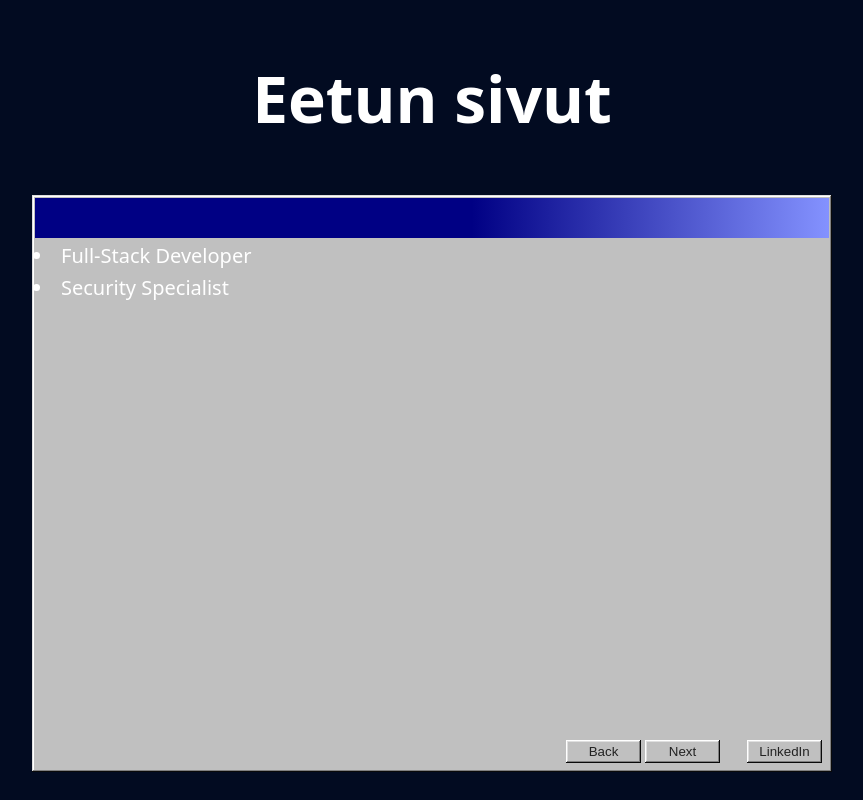
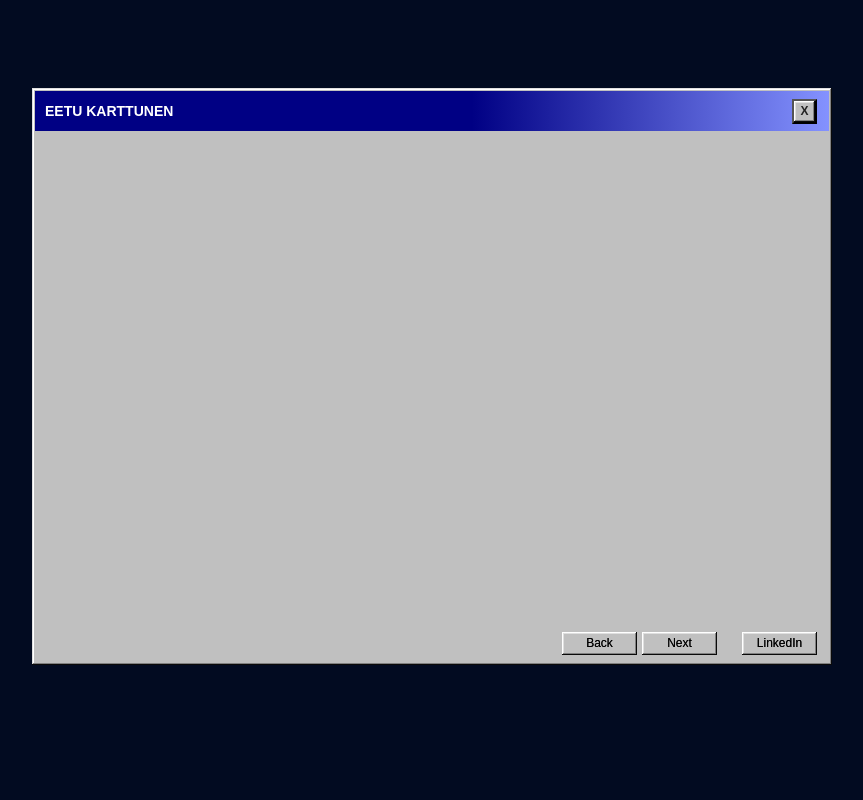
Before and after one commit to eetukarttunen/eetu, an Astro site: page / in a window 1280 px wide. Shown: the whole page, without its empty margins (208-1071 px from the left). Built offline with nearby package versions, Linux system fonts and the light colour scheme; Astro itself is replaced by a stand-in of ours.

Commit message:
Added x-button to exit and added links with win95 styling

```diff
--- /dev/null
+++ b/src/components/Footer.astro
@@ -0,0 +1,17 @@
+<div class="footer">
+	juu
+</div>
+<style>
+.footer {
+    width: 100%;
+    height: 32px;
+    display: flex;
+    border: 5px solid red;
+    flex-direction: column;
+    justify-content: center;
+    align-items: center;
+    padding: 12px;
+    background-color: var(#848484);
+    z-index: 9999;
+}
+</style>
--- a/src/components/Window.astro
+++ b/src/components/Window.astro
@@ -6,15 +6,15 @@ const {} = Astro.props;
 
 <div class="window">
     <div class="link-card">
-        <div class="test">
+        <div class="top-row">
+            <div class="window-title">EETU KARTTUNEN</div>
+            <button class="close-button">X</button>
         </div>
-        <li>Full-Stack Developer</li>
-        <li>Security Specialist</li>
         <hr>
-        <div class="test2">
-            <button>Back</button>
-            <button>Next</button>
-            <button class="seperate-button">LinkedIn</button>
+        <div class="bottom-row">
+            <a href="#" class="win-button">Back</a>
+            <a href="#" class="win-button">Next</a>
+            <a href="https://www.linkedin.com/in/eetukarttunen/" target="_blank" class="win-button seperate-button">LinkedIn</a>
         </div>
     </div>
 </div>
@@ -41,37 +41,76 @@ hr {
         inset 2px 2px #fff;
     height: 575px;
     display: flex;
-    flex-direction: column; /* Ensures proper stacking */
-    position: relative; /* Enables absolute positioning for children */
+    flex-direction: column;
+    position: relative;
     padding: 1px;
     transition: background-position 0.6s cubic-bezier(0.22, 1, 0.36, 1);
 }
 
 .seperate-button {
-    margin-left: 25px;
+    margin-left: 20px;
 }
 
-.test {
+.top-row {
     height: 40px;
     background: linear-gradient(to right, #000084 55%, #8492ff 100%);
     margin: 2px;
     list-style: none;
     display: flex;
+    justify-content: space-between;
+    align-items: center;
+    padding: 0 10px;
     transition: background-position 0.6s cubic-bezier(0.22, 1, 0.36, 1);
+    color: white;
+    font-family: 'MS Sans Serif', sans-serif;
+    font-size: 14px;
+    user-select: none;
 }
 
-.test2 {
+.window-title {
+    font-weight: 600;
+    font-family: 'MS Sans Serif', sans-serif;
+}
+
+.bottom-row {
     position: absolute;
     bottom: 0;
     right: 0;
     height: 40px;
     display: flex;
-    justify-content: flex-end; /* Aligns the button to the right */
-    align-items: center; /* Centers the button vertically */
-    padding-right: 8px; /* Optional spacing */
+    justify-content: flex-end;
+    align-items: center;
+    padding-right: 8px;
+    margin: 2px;
 }
 
-button {
+.close-button {
+    background: silver;
+    box-shadow:
+        inset -1px -1px #0a0a0a,
+        inset 1px 1px #fff,
+        inset -2px -2px grey,
+        inset 2px 2px #dfdfdf;
+    font-family: 'MS Sans Serif', sans-serif;
+    font-size: 12px;
+    font-weight: bold;
+    color: black;
+    text-align: center;
+
+    cursor: pointer;
+    box-sizing: border-box;
+    color: transparent;
+    min-height: 25px;
+    min-width: 25px;
+    text-shadow: 0 0 #222;
+    margin: 2px;
+}
+
+/* Common styles for buttons and links */
+.win-button, .win-button:link, .win-button:visited {
+    display: inline-block; /* To mimic button styling */
+    text-decoration: none; /* Remove underline */
+    cursor: pointer;
     background: silver;
     box-shadow:
         inset -1px -1px #0a0a0a,
@@ -81,10 +120,28 @@ button {
     border: none;
     border-radius: 0;
     box-sizing: border-box;
-    color: transparent;
+    color: black; /* Visible text color */
+    font-family: 'MS Sans Serif', sans-serif;
+    font-size: 12px;
     min-height: 23px;
     min-width: 75px;
     padding: 0 12px;
+    text-align: center;
+    line-height: 23px; /* Vertically align text */
+    margin-right: 5px;
     text-shadow: 0 0 #222;
-    margin: 2px;
 }
+
+.win-button:hover {
+    background: #dfdfdf; /* Hover effect */
+}
+
+.win-button:active {
+    box-shadow:
+        inset 2px 2px #0a0a0a,
+        inset -1px -1px #fff,
+        inset 1px 1px grey,
+        inset -2px -2px #dfdfdf;
+    background: #848484;
+}
+</style>
--- a/src/pages/index.astro
+++ b/src/pages/index.astro
@@ -2,14 +2,14 @@
 import Layout from "../layouts/Layout.astro";
 import Card from "../components/Card.astro";
 import WinButton from "../components/WinButton.astro";
+import Footer from "../components/Footer.astro";
 import Window from "../components/Window.astro";
 ---
 
 <Layout title="Welcome">
 	<main>
-		<h1>Eetun sivut</h1>
+		<br/><br/>
 		<Window/>
-
 	</main>
 </Layout>
 
```
